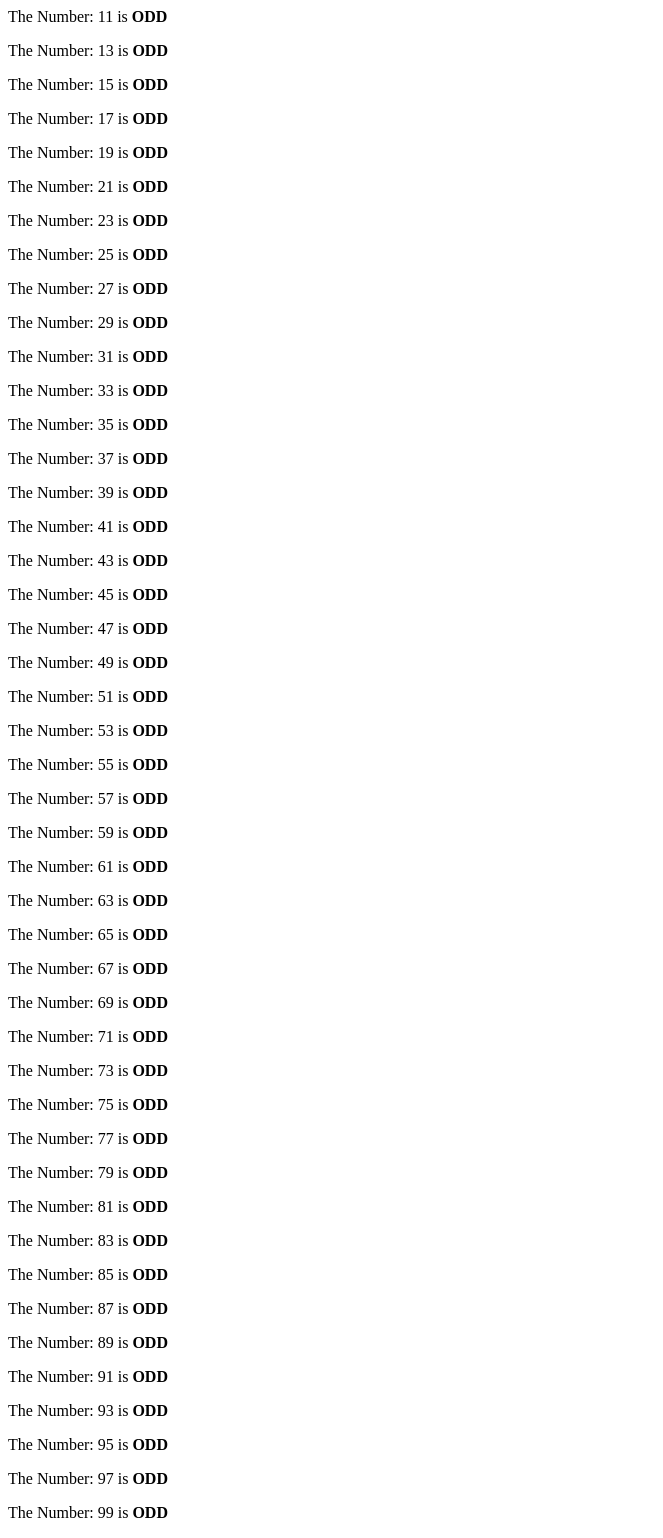
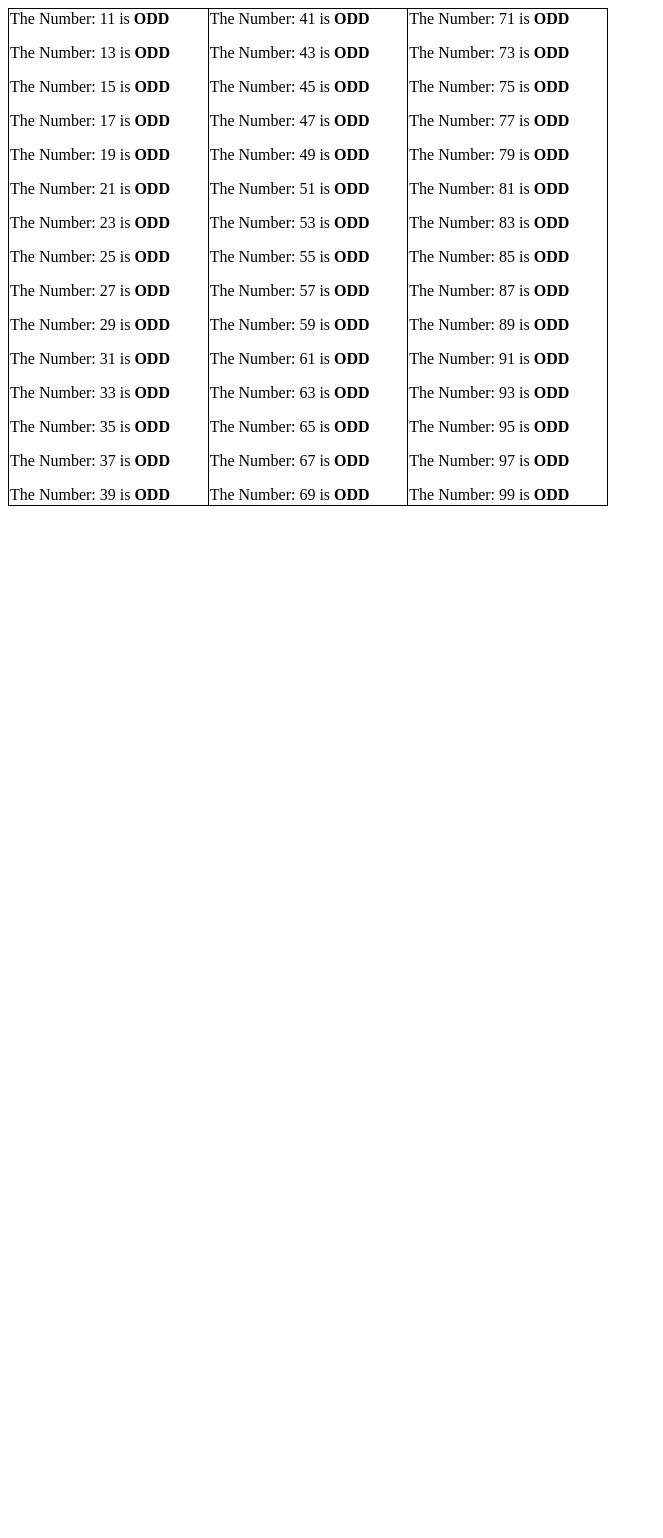
Before and after one commit to nginr/learning-web-technologies-summer2022-2023-sec-f, a PHP site: page /Task5.php in a window 1280 px wide. Shown: the whole page, without its empty margins (0-663 px from the left). After the commit the page ends 506 px from the top, so only its background shows below. Run offline with PHP 8.4, Linux system fonts and the light colour scheme.

Commit message:
Corrected styling in Task 5, 7 and 8.

```diff
--- a/Lab03/Task5.php
+++ b/Lab03/Task5.php
@@ -1,9 +1,43 @@
 <?php
 
-for ($i = 10; $i <= 100; $i++) {
+print("<table>");
+    print("<tr>");
+
+print("<td>");
+for ($i = 10; $i < 40; $i++) {
     if (!($i % 2 == 0)) {
         print( "<p>" . "The Number: " . $i . " is <b> ODD </b> </p>");
     }
 }
+print("</td>");
+
+print("<td>");
+for ($i = 40; $i < 70; $i++) {
+    if (!($i % 2 == 0)) {
+        print( "<p>" . "The Number: " . $i . " is <b> ODD </b> </p>");
+    }
+}
+print("</td>");
+
+print("<td>");
+for ($i = 70; $i <= 100; $i++) {
+    if (!($i % 2 == 0)) {
+        print( "<p>" . "The Number: " . $i . " is <b> ODD </b> </p>");
+    }
+}
+print("</td>");
+
+    print("</tr>");
+print("</table>");
+
+print("<style>");
+print("table, th, td {");
+  print("border: 1px solid black;");
+  print("border-collapse: collapse;");
+print("}");
+print("table {");
+  print("width: 600px;");
+print("}");
+print("</style>");
 
 ?>
--- a/Lab03/Task7.php
+++ b/Lab03/Task7.php
@@ -2,7 +2,7 @@
 
 $rows = 5;
 
-print("<table border=\"1\">");
+print("<table>");
     print("<tr>");
 
 print("<td>");
@@ -40,6 +40,10 @@ print("table, th, td {");
   print("border: 1px solid black;");
   print("border-collapse: collapse;");
 print("}");
+print("table {");
+  print("width: 200px;");
+  print("height: 100px;");
+print("}");
 print("</style>");
 
 ?>
--- a/Lab03/Task8.php
+++ b/Lab03/Task8.php
@@ -8,7 +8,7 @@ $nums = [
 
 $rows = count($nums);
 
-print("<table style=\"width: 200px; height: 100px\" border=\"1\">");
+print("<table>");
     print("<tr>");
 
 print("<td>");
@@ -41,6 +41,10 @@ print("table, th, td {");
   print("border: 1px solid black;");
   print("border-collapse: collapse;");
 print("}");
+print("table {");
+  print("width: 200px;");
+  print("height: 100px;");
+print("}");
 print("</style>");
 
 ?>
```
